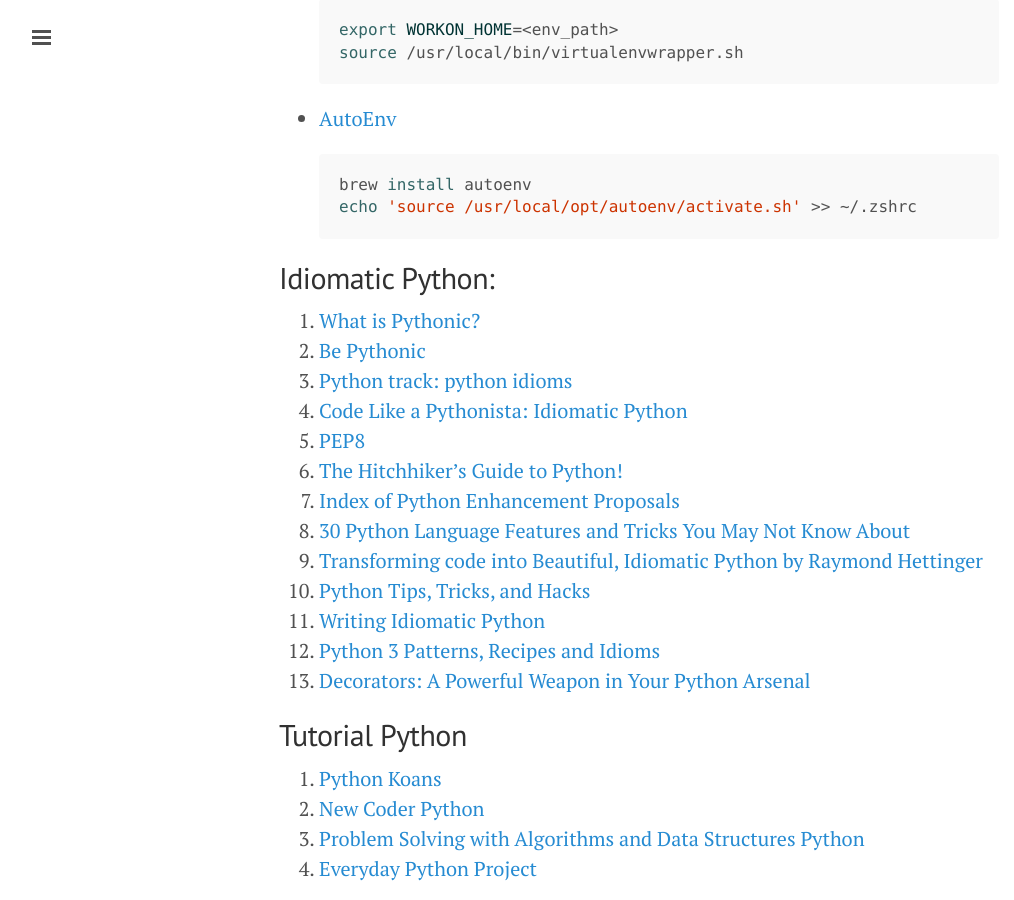
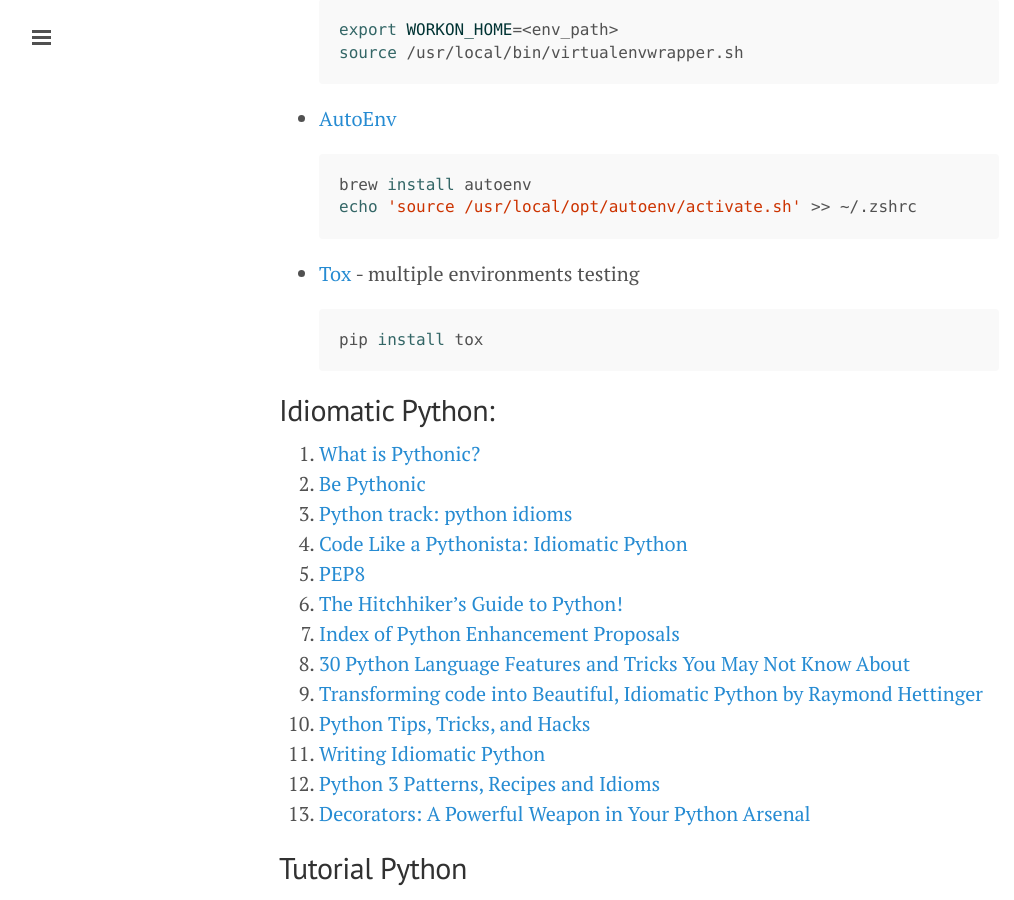
Before and after one commit to ibotdotout/ibotdotout.github.io, a Jekyll site: the page built from _posts/2014-06-08-python.md, in a window 1280 px wide and 900 px high, scrolled down 2454 px. Shown: the whole window, without its empty margins (1-1015 px from the left). Built offline with Jekyll 4.4.1, drawn with Linux system fonts in a browser that asks for light colours; Markdown is read by kramdown in place of the engine named in the settings.

Commit message:
update post/python

````diff
--- a/_posts/2014-06-08-python.md
+++ b/_posts/2014-06-08-python.md
@@ -103,6 +103,11 @@ permalink: python
   brew install autoenv
   echo 'source /usr/local/opt/autoenv/activate.sh' >> ~/.zshrc
   ```
+* [Tox](https://testrun.org/tox/latest/) - multiple environments testing
+
+  ```sh
+  pip install tox
+  ```
 
 ## Idiomatic Python:
 1. [What is Pythonic?](http://blog.startifact.com/posts/older/what-is-pythonic.html)
````
